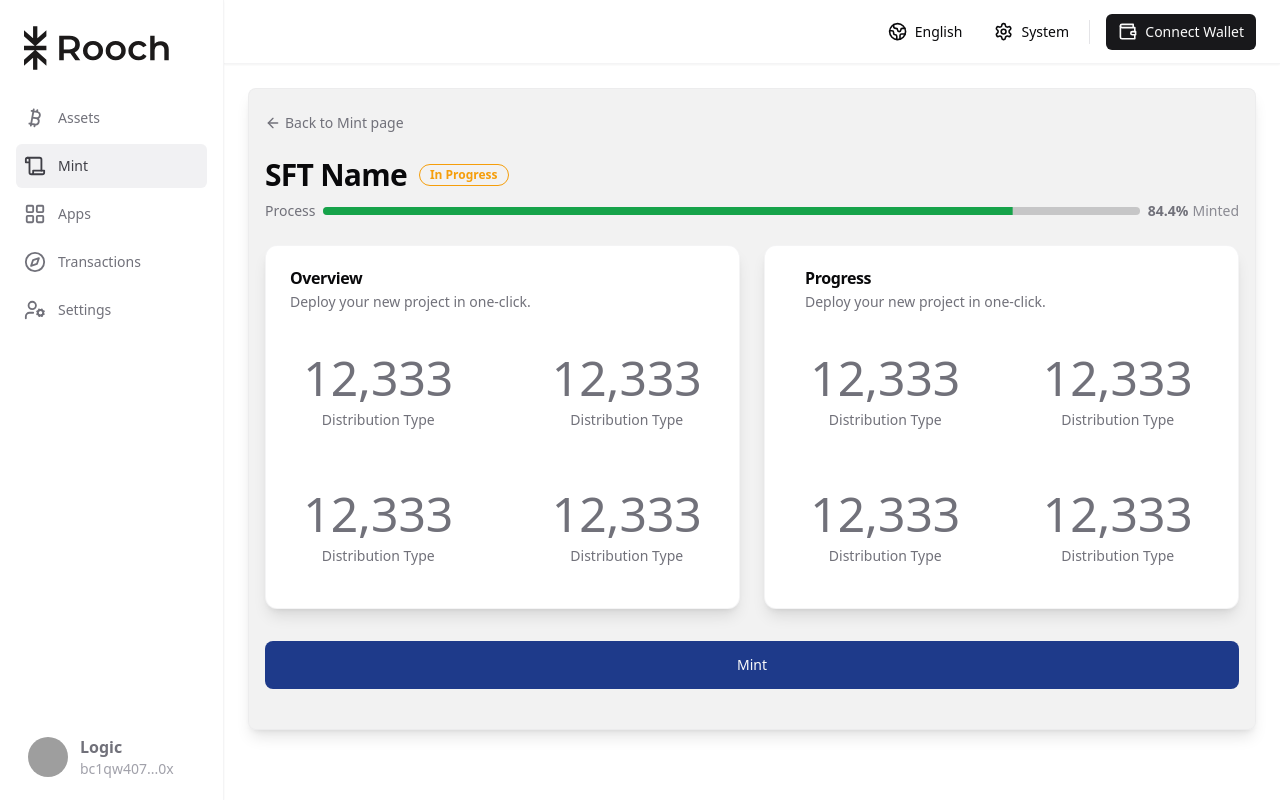
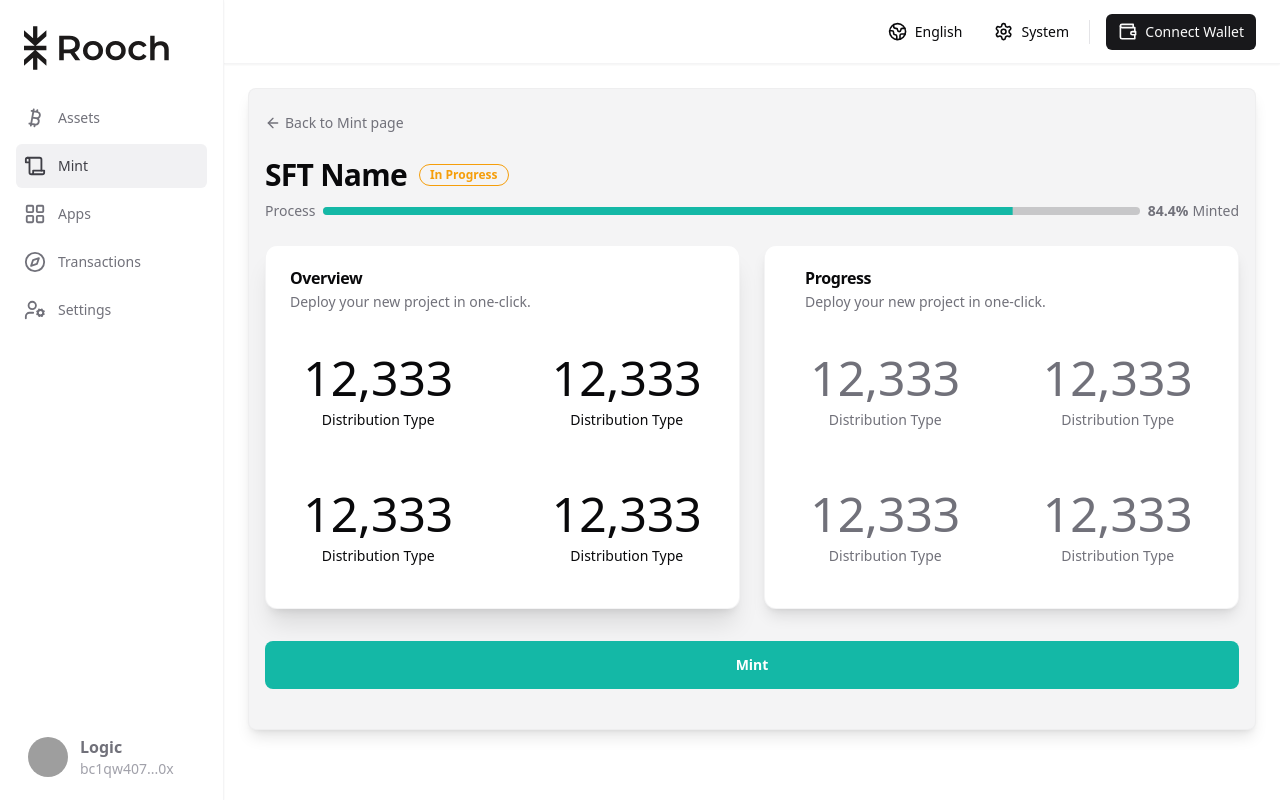
Before and after one commit to rooch-network/rooch-portal-v1, a React (Vite) app: page /mint/sft/1 in a window 1280 px wide. Built offline with nearby package versions, Linux system fonts and the light colour scheme; grey boxes are pictures that could not be loaded.

Commit message:
refactor: various updates and improves (#35)
* refactor: update some styles

* refactor: update the primary color of button

* refactor: update the logo on the Assets page

```diff
--- a/src/(dashboard)/userApps/components/user-app-item.tsx
+++ b/src/(dashboard)/userApps/components/user-app-item.tsx
@@ -71,7 +71,11 @@ export const UserAppItem = ({
         </div>
       </CardContent>
       <CardFooter className="p-4">
-        <Button variant="default" size="default" className="w-full">
+        <Button
+          variant="default"
+          size="default"
+          className="w-full dark:bg-teal-500 dark:hover:bg-teal-400 text-white bg-teal-500 hover:bg-teal-600 font-semibold"
+        >
           <div className="flex items-center justify-center gap-x-2">
             <Send className="h-[1.2rem] w-[1.2rem] rotate-0 scale-100 transition-all" />
             {type}
--- a/src/(dashboard)/userAssets/components/profile-card.tsx
+++ b/src/(dashboard)/userAssets/components/profile-card.tsx
@@ -47,7 +47,7 @@ to-teal-500 dark:from-amber-600 dark:to-teal-600 object-cover w-full h-28 md:h-3
           />
         </div>
       </CardContent>
-      <CardFooter className="flex justify-between relative pb-8 md:pb-14 px-4 md:px-6 dark:bg-zinc-800/90 h-full">
+      <CardFooter className="flex justify-between relative pb-8 md:pb-14 px-4 md:px-6 dark:bg-primary-foreground shadow-md h-full">
         <div className="absolute">
           <Avatar className="w-12 h-12 md:w-20 md:h-20">
             <AvatarImage src="https://github.com/shadcn.png" alt="Logic" />
--- a/src/(dashboard)/userAssets/components/sft-tab-header.tsx
+++ b/src/(dashboard)/userAssets/components/sft-tab-header.tsx
@@ -55,11 +55,11 @@ export const SftTabHeader = () => {
       <Popover open={open} onOpenChange={setOpen}>
         <PopoverTrigger asChild>
           <Button
-            variant="ghost"
+            variant="outline"
             role="combobox"
             aria-expanded={open}
             size="sm"
-            className="w-full md:w-[150px] justify-between"
+            className="w-full md:w-[150px] justify-between rounded-lg"
           >
             {value
               ? sfts.find((sft) => sft.value === value)?.label
--- a/src/(dashboard)/userMint/components/featured-sfts.tsx
+++ b/src/(dashboard)/userMint/components/featured-sfts.tsx
@@ -13,6 +13,7 @@ import { Progress } from "@/components/ui/progress";
 import { Button } from "@/components/ui/button";
 
 import { useNavigate } from "react-router-dom";
+import { MousePointer2 } from "lucide-react";
 
 const sfts: SftsProps[] = [
   {
@@ -84,10 +85,12 @@ export const FeaturedSfts = () => {
               </TableCell>
               <TableCell className="text-center">
                 <Button
-                  variant="default"
+                  variant="link"
                   size="sm"
+                  className="dark:text-teal-400 dark:hover:text-teal-300 text-teal-500 hover:text-teal-600 font-semibold"
                   onClick={() => handleMint(sft)}
                 >
+                  <MousePointer2 className="w-4 h-4 mr-1" />
                   Mint
                 </Button>
               </TableCell>
--- a/src/(dashboard)/userMint/sftDetail/components/sft-details.tsx
+++ b/src/(dashboard)/userMint/sftDetail/components/sft-details.tsx
@@ -19,37 +19,37 @@ export function SftDetails() {
 
   return (
     <>
-      <div className="flex items-center justify-start w-full gap-2 text-muted-foreground mt-2">
+      <div className="flex items-center justify-start w-full gap-2 text-muted-foreground dark:text-teal-50 mt-2">
         <span className="text-sm">Process</span>
         <Progress value={progress} />
         <span className="text-sm flex items-center gap-1">
           <p className="font-semibold">84.4%</p>
-          <p className="text-muted-foreground/80">Minted</p>
+          <p>Minted</p>
         </span>
       </div>
       <div className="grid md:grid-cols-2 gap-x-6 w-full mt-6 gap-4 md:gap-6">
         <div className="w-full h-full">
-          <Card className="border-border/40 shadow-lg">
-            <CardHeader>
+          <Card className="border-border/40 shadow-xl">
+            <CardHeader className="dark:text-teal-100">
               <CardTitle>Overview</CardTitle>
-              <CardDescription>
+              <CardDescription className="dark:text-teal-50/70">
                 Deploy your new project in one-click.
               </CardDescription>
             </CardHeader>
-            <CardContent className="text-sm text-muted-foreground dark:text-primary grid md:grid-cols-2 gap-6 w-full px-6 md:px-0">
-              <div className="flex flex-row-reverse md:flex-col items-center justify-between md:justify-center gap-2 w-full md:h-28">
+            <CardContent className="text-sm dark:text-primary grid md:grid-cols-2 gap-6 w-full px-6 md:px-0">
+              <div className="flex flex-row-reverse md:flex-col items-center justify-between md:justify-center gap-2 w-full md:h-28 dark:text-teal-50">
                 <span className="text-4xl font-medium md:text-5xl">12,333</span>
                 <span className="text-base md:text-sm">Distribution Type</span>
               </div>
-              <div className="flex flex-row-reverse md:flex-col items-center justify-between md:justify-center gap-2 w-full md:h-28">
+              <div className="flex flex-row-reverse md:flex-col items-center justify-between md:justify-center gap-2 w-full md:h-28 dark:text-teal-50">
                 <span className="text-4xl font-medium md:text-5xl">12,333</span>
                 <span className="text-base md:text-sm">Distribution Type</span>
               </div>
-              <div className="flex flex-row-reverse md:flex-col items-center justify-between md:justify-center gap-2 w-full md:h-28">
+              <div className="flex flex-row-reverse md:flex-col items-center justify-between md:justify-center gap-2 w-full md:h-28 dark:text-teal-50">
                 <span className="text-4xl font-medium md:text-5xl">12,333</span>
                 <span className="text-base md:text-sm">Distribution Type</span>
               </div>
-              <div className="flex flex-row-reverse md:flex-col items-center justify-between md:justify-center gap-2 w-full md:h-28">
+              <div className="flex flex-row-reverse md:flex-col items-center justify-between md:justify-center gap-2 w-full md:h-28 dark:text-teal-50">
                 <span className="text-4xl font-medium md:text-5xl">12,333</span>
                 <span className="text-base md:text-sm">Distribution Type</span>
               </div>
@@ -58,26 +58,26 @@ export function SftDetails() {
         </div>
         <div className="w-full h-full">
           <Card className="border-border/40 shadow-lg px-4">
-            <CardHeader>
+            <CardHeader className="dark:text-teal-100">
               <CardTitle>Progress</CardTitle>
-              <CardDescription>
+              <CardDescription className="dark:text-teal-50/70">
                 Deploy your new project in one-click.
               </CardDescription>
             </CardHeader>
             <CardContent className="text-sm text-muted-foreground dark:text-primary grid md:grid-cols-2 gap-6 w-full px-6 md:px-0">
-              <div className="flex flex-row-reverse md:flex-col items-center justify-between md:justify-center gap-2 w-full md:h-28">
+              <div className="flex flex-row-reverse md:flex-col items-center justify-between md:justify-center gap-2 w-full md:h-28 dark:text-teal-50">
                 <span className="text-4xl font-medium md:text-5xl">12,333</span>
                 <span className="text-base md:text-sm">Distribution Type</span>
               </div>
-              <div className="flex flex-row-reverse md:flex-col items-center justify-between md:justify-center gap-2 w-full md:h-28">
+              <div className="flex flex-row-reverse md:flex-col items-center justify-between md:justify-center gap-2 w-full md:h-28 dark:text-teal-50">
                 <span className="text-4xl font-medium md:text-5xl">12,333</span>
                 <span className="text-base md:text-sm">Distribution Type</span>
               </div>
-              <div className="flex flex-row-reverse md:flex-col items-center justify-between md:justify-center gap-2 w-full md:h-28">
+              <div className="flex flex-row-reverse md:flex-col items-center justify-between md:justify-center gap-2 w-full md:h-28 dark:text-teal-50">
                 <span className="text-4xl font-medium md:text-5xl">12,333</span>
                 <span className="text-base md:text-sm">Distribution Type</span>
               </div>
-              <div className="flex flex-row-reverse md:flex-col items-center justify-between md:justify-center gap-2 w-full md:h-28">
+              <div className="flex flex-row-reverse md:flex-col items-center justify-between md:justify-center gap-2 w-full md:h-28 dark:text-teal-50">
                 <span className="text-4xl font-medium md:text-5xl">12,333</span>
                 <span className="text-base md:text-sm">Distribution Type</span>
               </div>
@@ -85,7 +85,7 @@ export function SftDetails() {
           </Card>
         </div>
       </div>
-      <Button className="rounded-lg w-full mt-4 mb-2 md:mt-8 md:mb-6 h-12 bg-blue-900 hover:bg-blue-950 dark:text-white dark:bg-blue-800 dark:hover:bg-opacity-75">
+      <Button className="rounded-lg w-full mt-4 mb-2 md:mt-8 md:mb-6 h-12 dark:bg-teal-500 dark:hover:bg-teal-400 text-white bg-teal-500 hover:bg-teal-600 font-semibold">
         Mint
       </Button>
     </>
--- a/src/(dashboard)/userMint/sftDetail/sft-detail-layout.tsx
+++ b/src/(dashboard)/userMint/sftDetail/sft-detail-layout.tsx
@@ -8,9 +8,9 @@ export const SftDetailLayout = () => {
   const navigate = useNavigate();
 
   return (
-    <div className="h-full flex-1 flex-col space-y-4 flex border p-4 rounded-lg border-border/40 shadow-lg bg-transparent/5 dark:bg-primary-foreground/80">
+    <div className="h-full flex-1 flex-col space-y-4 flex border p-4 rounded-lg border-border/40 shadow-lg bg-secondary dark:bg-zinc-800">
       <Button
-        className="w-fit p-0 text-muted-foreground hover:opacity-75"
+        className="w-fit p-0 text-muted-foreground hover:opacity-80"
         variant="link"
         size="sm"
         onClick={() => {
--- a/src/(dashboard)/userTransactions/components/transactions-table.tsx
+++ b/src/(dashboard)/userTransactions/components/transactions-table.tsx
@@ -307,7 +307,7 @@ export const TransactionsTable = () => {
                   <Button
                     variant="link"
                     size="sm"
-                    className="text-blue-500 hover:text-blue-600 dark:text-blue-400 dark:hover:text-blue-300 transition-all"
+                    className="text-blue-400 hover:text-blue-500 dark:text-blue-300 dark:hover:text-blue-200 transition-all"
                   >
                     <ExternalLink className="w-4 h-4 mr-1" />
                     View
@@ -340,6 +340,7 @@ export const TransactionsTable = () => {
                   paginate(number);
                 }}
                 isActive={currentPage === number}
+                className="cursor-pointer"
               >
                 {number}
               </PaginationLink>
--- a/src/components/ui/progress.tsx
+++ b/src/components/ui/progress.tsx
@@ -18,7 +18,7 @@ const Progress = React.forwardRef<
     {...props}
   >
     <ProgressPrimitive.Indicator
-      className="h-full w-full flex-1 bg-green-600 dark:bg-green-500 transition-all"
+      className="h-full w-full flex-1 bg-teal-500 dark:bg-teal-400 transition-all"
       style={{ transform: `translateX(-${100 - (value || 0)}%)` }}
     />
   </ProgressPrimitive.Root>
```
Also changed, not shown: src/(dashboard)/userAssets/components/assets-tabs.tsx (+4 -4 lines), src/(dashboard)/userAssets/components/nft-card.tsx (+5 -3 lines), src/(dashboard)/userMint/components/all-sfts.tsx (+7 -1 lines), public/bitcoin_in_assets.svg (added).
